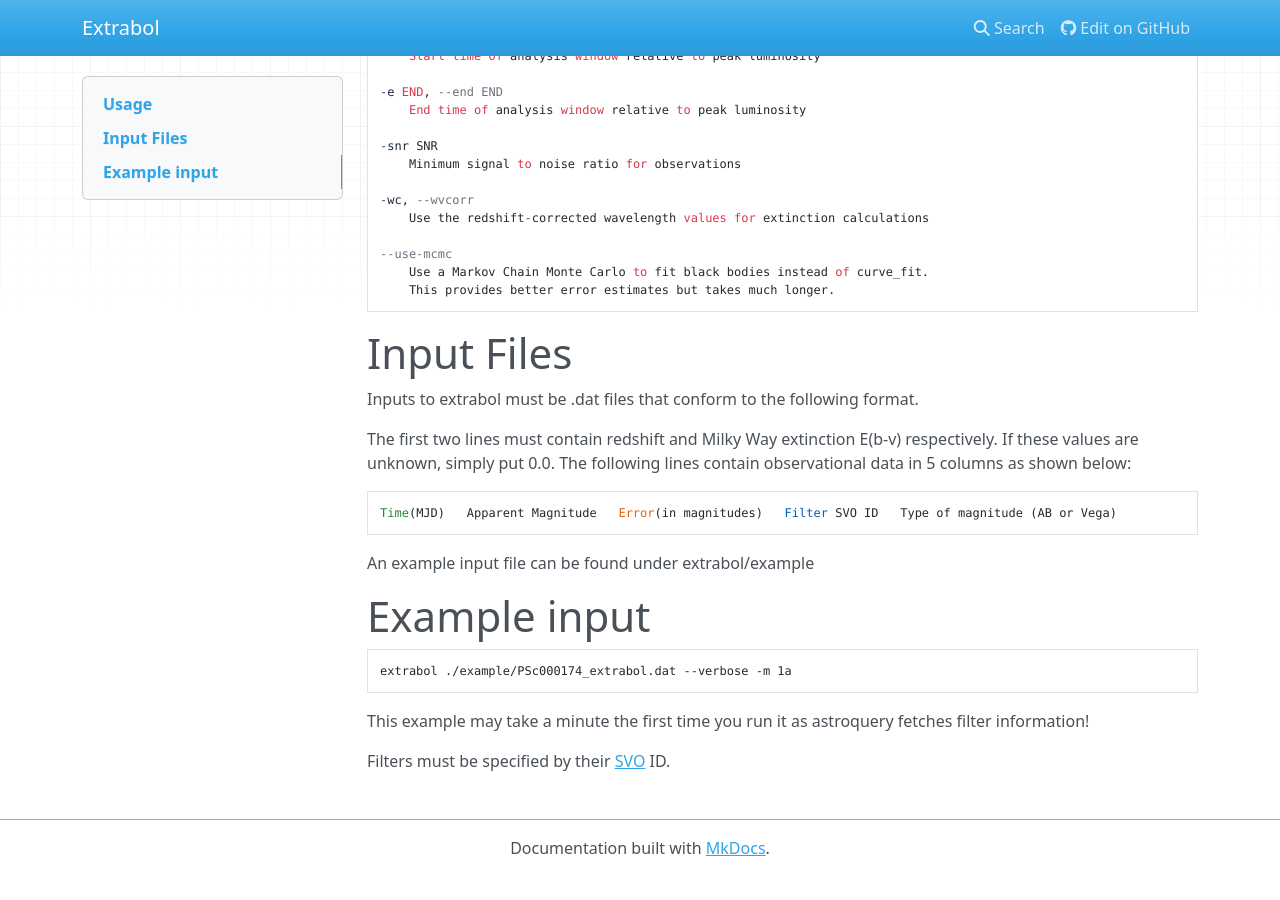
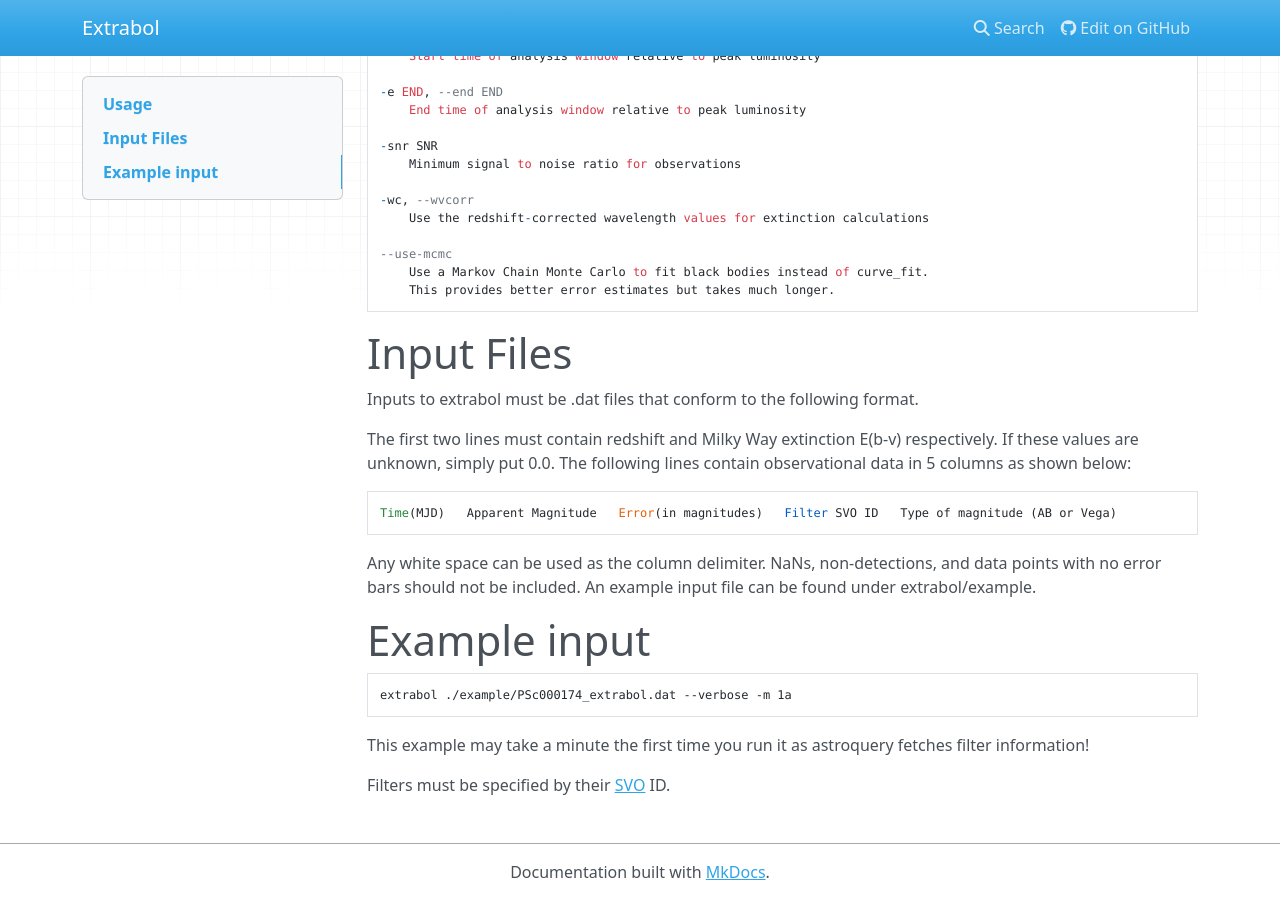
Before and after one commit to VTDA-Group/extrabol, an MkDocs documentation site: the page built from docs/README.md, in a window 1280 px wide and 900 px high, scrolled down 938 px. Built offline with MkDocs 1.6.1, drawn with Linux system fonts in a browser that asks for light colours; nearby versions of some CDN libraries; before the commit the page ends 1814 px from its top, so only the background shows below that.

Commit message:
Update readme and add bounds to bb fit

````diff
--- a/docs/README.md
+++ b/docs/README.md
@@ -70,7 +70,8 @@ The following lines contain observational data in 5 columns as shown below:
 ```
 Time(MJD)   Apparent Magnitude   Error(in magnitudes)   Filter SVO ID   Type of magnitude (AB or Vega)
 ```
-An example input file can be found under extrabol/example
+Any white space can be used as the column delimiter. NaNs, non-detections, and data points with no error bars should not be included.
+An example input file can be found under extrabol/example.
 
 # Example input
 
````
Also changed, not shown: 2 other files.
